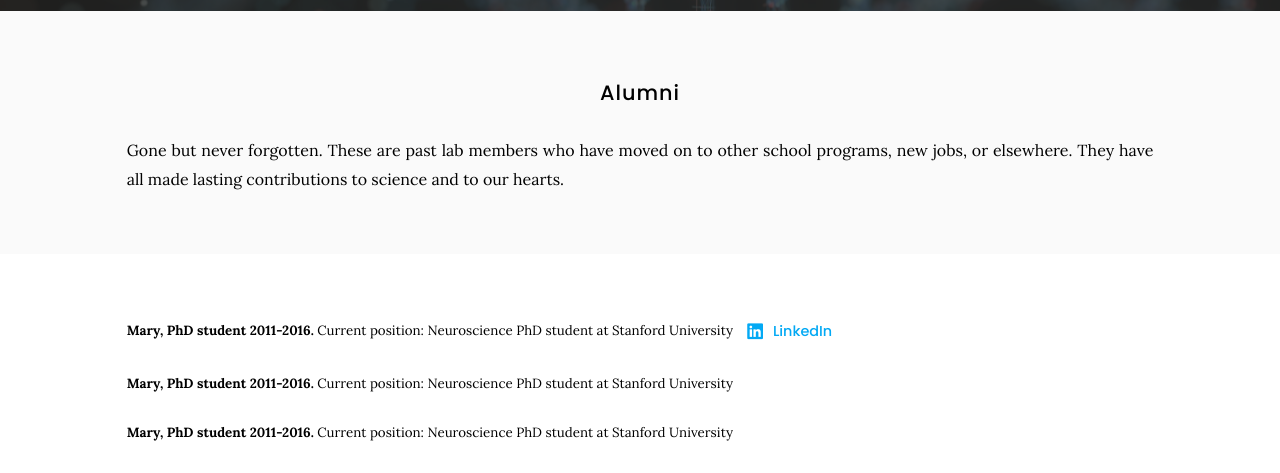
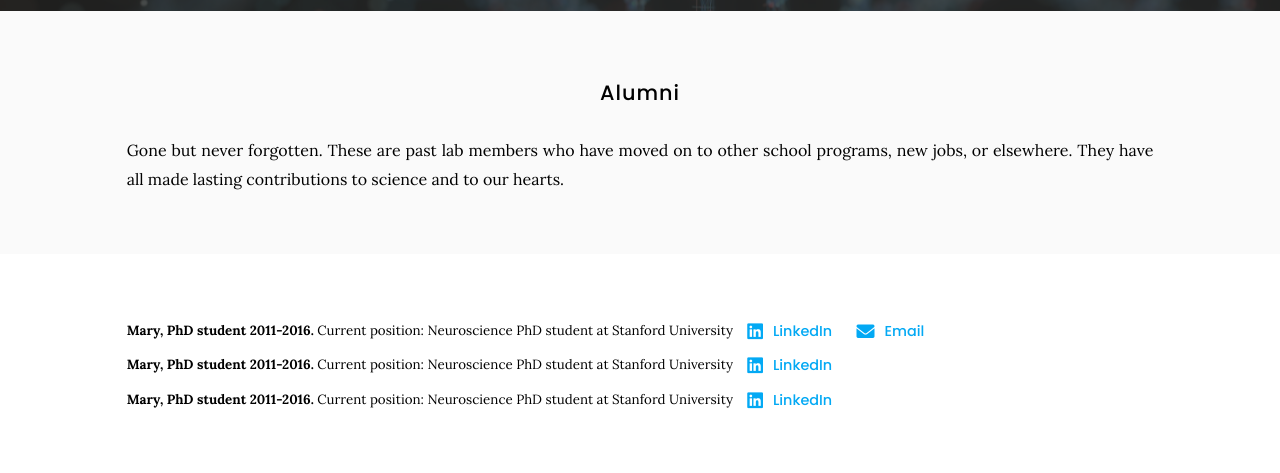
Before and after one commit to wmeng1018/Chen-lab-website, a Jekyll site: the page built from team/index.md, in a window 1280 px wide and 900 px high, scrolled down 1264 px, cut to the strip 0-473 px from the top of the window. Built offline with Jekyll 4.4.1, drawn with Linux system fonts in a browser that asks for light colours; some of the changed lines change nothing that is shown.

Commit message:
Update index.md

```diff
--- a/team/index.md
+++ b/team/index.md
@@ -65,7 +65,29 @@ Gone but never forgotten. These are past lab members who have moved on to other
   tooltip=""
   link="https://www.linkedin.com/"
 %}
-
-<small><b>Mary, PhD student 2011-2016.</b> Current position: Neuroscience PhD student at Stanford University</small>
-
-<small><b>Mary, PhD student 2011-2016.</b> Current position: Neuroscience PhD student at Stanford University</small>
+{%
+  include link.html
+  type="email"
+  icon=""
+  text="Email"
+  tooltip=""
+  link="232499@bcm.edu"
+%}
+<br><small><b>Mary, PhD student 2011-2016.</b> Current position: Neuroscience PhD student at Stanford University</small>
+{%
+  include link.html
+  type="linkedin"
+  icon=""
+  text="LinkedIn"
+  tooltip=""
+  link="https://www.linkedin.com/"
+%}
+<br><small><b>Mary, PhD student 2011-2016.</b> Current position: Neuroscience PhD student at Stanford University</small>
+{%
+  include link.html
+  type="linkedin"
+  icon=""
+  text="LinkedIn"
+  tooltip=""
+  link="https://www.linkedin.com/"
+%}
```
